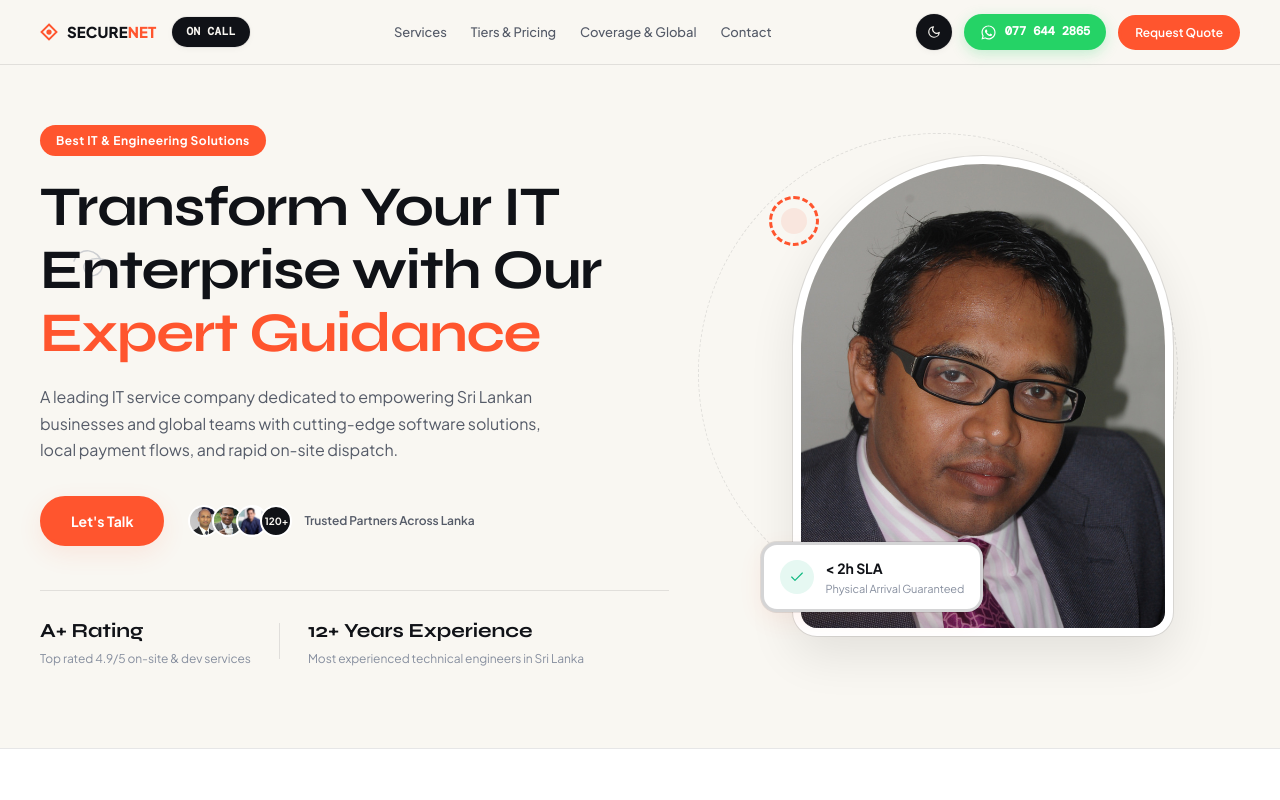
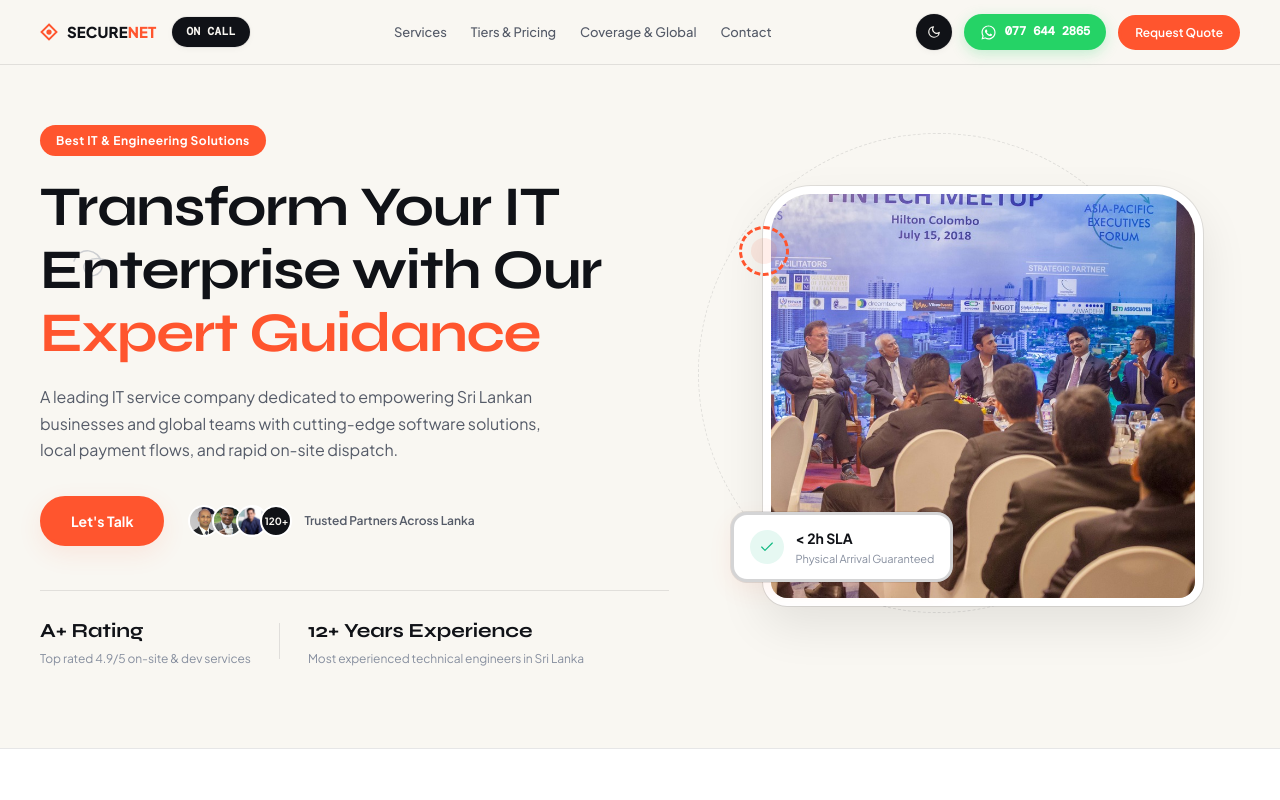
Before and after one commit to nirmalabandara/securenet-it-services, a Next.js app: page / in a window 1280 px wide. Shown: the top 800 px of the page. Built offline with nearby package versions, Linux system fonts and the light colour scheme; a web font is replaced by a local one.

Commit message:
feat: replace hero portrait with authentic Sri Lankan working tech team photo in Colombo

```diff
--- a/app/globals.css
+++ b/app/globals.css
@@ -739,9 +739,9 @@ a {
 }
 
 .arch-image-wrapper {
-  width: 380px;
-  height: 480px;
-  border-radius: 190px 190px 24px 24px;
+  width: 440px;
+  height: 420px;
+  border-radius: 48px 48px 24px 24px;
   overflow: hidden;
   border: 8px solid var(--s1);
   box-shadow: var(--sh-lg);
@@ -752,7 +752,7 @@ a {
   width: 100%;
   height: 100%;
   object-fit: cover;
-  object-position: center top;
+  object-position: center center;
 }
 
 .orbit-accent-badge {
--- a/components/Hero.jsx
+++ b/components/Hero.jsx
@@ -75,11 +75,11 @@ export default function Hero({ onOpenRequest }) {
           <div className="arch-image-card">
             <div className="arch-image-wrapper">
               <Image
-                src="/images/hero-engineer.jpg"
-                alt="SecureNet Lead Technology Consultant"
+                src="/images/hero-team.jpg"
+                alt="SecureNet Technical Engineering Team Collaborating in Colombo"
                 width={520}
-                height={620}
-                className="hero-main-portrait"
+                height={460}
+                className="hero-main-portrait hero-team-photo"
                 priority
               />
             </div>
```
Also changed, not shown: public/images/hero-team.jpg (added).
